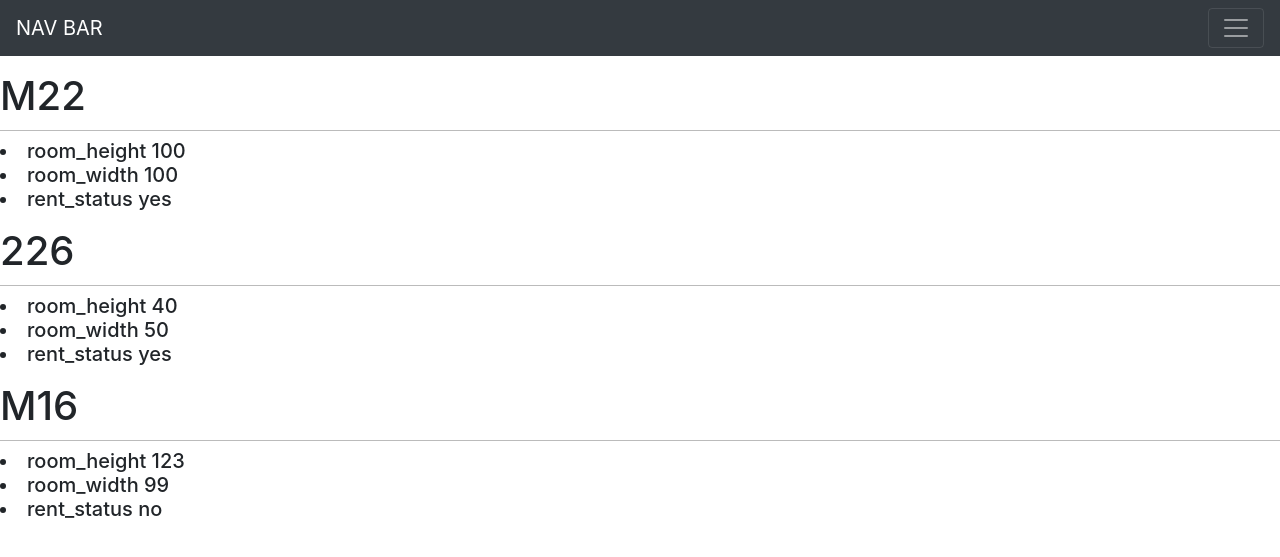
After one commit to meenajaeiei/project, a Django app: page /rentroom/ in a window 1280 px wide. The commit adds this page. Shown: the top 557 px of the page. Run offline with Django 3.2, Linux system fonts and the light colour scheme; data comes from the database, SQL or seed files in the repository; some libraries are stand-ins or nearby versions.

Commit message:
add rentroom.html and a few f(x)

```diff
--- a/blog/admin.py
+++ b/blog/admin.py
@@ -1,5 +1,5 @@
 from django.contrib import admin
-from .models import Post,Employee
+from .models import *
 # Register your models here.
 
 @admin.register(Post)
@@ -17,4 +17,4 @@ class PostAdmin(admin.ModelAdmin):
 class EmployeeAdmin(admin.ModelAdmin):
     list_display = ('firstname','lastname' , 'role')
 
-#admin.site.register(Person)
+admin.site.register(room)
--- a/blog/models.py
+++ b/blog/models.py
@@ -15,8 +15,8 @@ class Employee(models.Model):
     lastname = models.CharField(max_length=100 , default = 'lastname')
     role = models.CharField(max_length=100 , default = 'Student', choices=ROLE)
 
-    def getname(self):
-        return self.firstname
+    def getempid(self):
+        return self.id
 
 
 
@@ -75,11 +75,20 @@ class Post(models.Model):
     def __str__(self):
         return self.title
 
+class roomManager(models.Manager):
+    def get_queryset(self):
+        return super(roomManager,self).get_queryset()
+
 class room(models.Model):
     #roomid = models.AutoField()
     roomname = models.CharField(max_length=100 , default = 'roomname')
-    isavaliable = (('yes','yes') , ('no','no'))
+    isavaliable = (('yes','yes') , ('no','no') , ('pending' , 'pending'))
     status = models.CharField(max_length = 10 , default = 'yes', choices=isavaliable)
+    width = models.IntegerField(default = 0)
+    height = models.IntegerField(default = 0)
+    q  =  roomManager()
 
+    def __str__(self):
+        return self.roomname
 
 #class reservation(models.Model):
--- a/blog/views.py
+++ b/blog/views.py
@@ -12,6 +12,4 @@ def post_detail(request, year, month, day, post):
     publish__year=year,
     publish__month=month,
     publish__day=day)
-    return render(request,
-    'blog/post/detail.html',
-    {'post': post})
+    return render(request,'blog/post/detail.html',{'post': post})
--- a/project/urls.py
+++ b/project/urls.py
@@ -28,8 +28,9 @@ urlpatterns = [
 path('admin/', admin.site.urls),
 path('login/',views.home_page, name = 'login'),
 path('',views.mainhome, name = 'home'),
-path('logout/', auth_views.LogoutView.as_view, name='logout'),
+path('logout/', views.logout_view, name='logout'),
 path('blog/', include('blog.urls', namespace='blog')),
+path('test/', views.test, name='test'),
 
 path('password_change/',
 views.changepass,
@@ -39,6 +40,7 @@ path('password_change/done/',
 auth_views.PasswordChangeDoneView.as_view(),
 name='password_change_done'),
 
+path('rentroom/' , views.room_detail , name= 'rentroom')
 
 ]
 
--- a/project/views.py
+++ b/project/views.py
@@ -1,27 +1,32 @@
 from django.http import HttpResponse
-from django.shortcuts import render,redirect
-from django.contrib.auth import authenticate, login
+from django.shortcuts import render,redirect,get_object_or_404
+from django.contrib.auth import authenticate, login , logout
 from .forms import LoginForm
 from django.contrib.auth.decorators import login_required
-from blog.models import *
+from blog.models import room , Employee , User
 
 @login_required
 def changepass(request):
      return render(request, 'blog/password_change_form.html', {})
 
+def logout_view(request):
+    logout(request)
+    return render(request , "blog/logout.html" , {})
+
 
 
 def home_page(request):
     if request.method == 'POST':
-        username = request.POST['username']
+        usernamex = request.POST['username']
         password = request.POST['password']
-        print(username)
-        user = authenticate(request, username=username, password=password)
+        user = authenticate(request, username=usernamex, password=password)
+
         if user is not None:
             login(request, user)
             # Redirect to a success page.
-            dict = {'Name': username}
-            return render(request, 'blog/home.html' , {"dict":dict})
+            emp_id = User.objects.get(username = usernamex)
+            emp = Employee.objects.get(id = emp_id.id)
+            return render(request, 'blog/home.html' , {'emp' : emp})
         else:
             # Return an 'invalid login' error message.
             return redirect('login')
@@ -30,3 +35,10 @@ def home_page(request):
 
 def mainhome(request):
     return render(request, "blog/home.html" , {})
+
+def room_detail(request):
+    rooms = room.q.all()
+    return render(request , 'blog/rentroom.html' , {'rooms' : rooms})
+
+def test(request):
+    return render(request, "blog/test.html" , {})
--- a/templates/blog/home.html
+++ b/templates/blog/home.html
@@ -1,9 +1,10 @@
 {% extends 'base.html' %}
 
 {% block content %}
-{% if request.user.is_authenticated %}
 
-  <h1> Hello {{dict['Name']}} click  <a href="{% url "logout" %}">Logout</a> </h1>
+{% if user.is_authenticated %}
+
+  <h1> Hello {{user.username}} Your role is   {{emp.role}}   click  <a href="{% url "logout" %}">Logout</a> </h1>
 {% else %}
   <h1> Hello guest Click <a href="{% url "login" %}">Login</a> </h1>
 {% endif %}
--- a/templates/blog/logout.html
+++ b/templates/blog/logout.html
@@ -2,6 +2,6 @@
 {% block title %}Logged out{% endblock %}
 {% block content %}
 <h1>Logged out</h1>
-<p>You have been successfully logged out. You can <a href="{% url
-"login" %}">log-in again</a>.</p>
+<p>You have been successfully logged out.
+   You can <a href="{% url "login" %}">log-in again</a>.</p>
 {% endblock %}
--- /dev/null
+++ b/templates/blog/rentroom.html
@@ -0,0 +1,18 @@
+{% extends 'base.html' %}
+
+
+{% block content %}
+{% for room in rooms %}
+<p class="wewew"> <h1>{{ room.roomname }}</h1>
+
+<h5>  <li> room_height {{room.height}} </li>
+  <li> room_width {{room.width}} </li>
+  <li>rent_status {{room.status}} </li> </h5>
+  {% if request.user.is_authenticated and room.status == 'yes' %}
+  <button type="button">Rent</button>
+  {% endif %}
+
+</p>
+
+{% endfor %}
+{% endblock %}
```
Also changed, not shown: blog/migrations/0006_auto_20181005_0928.py (added), blog/migrations/0007_room_height.py (added), blog/migrations/0008_room_width.py (added), blog/migrations/0009_auto_20181005_1054.py (added), blog/migrations/0010_auto_20181005_1845.py (added), blog/migrations/0011_profile.py (added), blog/migrations/0012_auto_20181005_1915.py (added), db.sqlite3.
